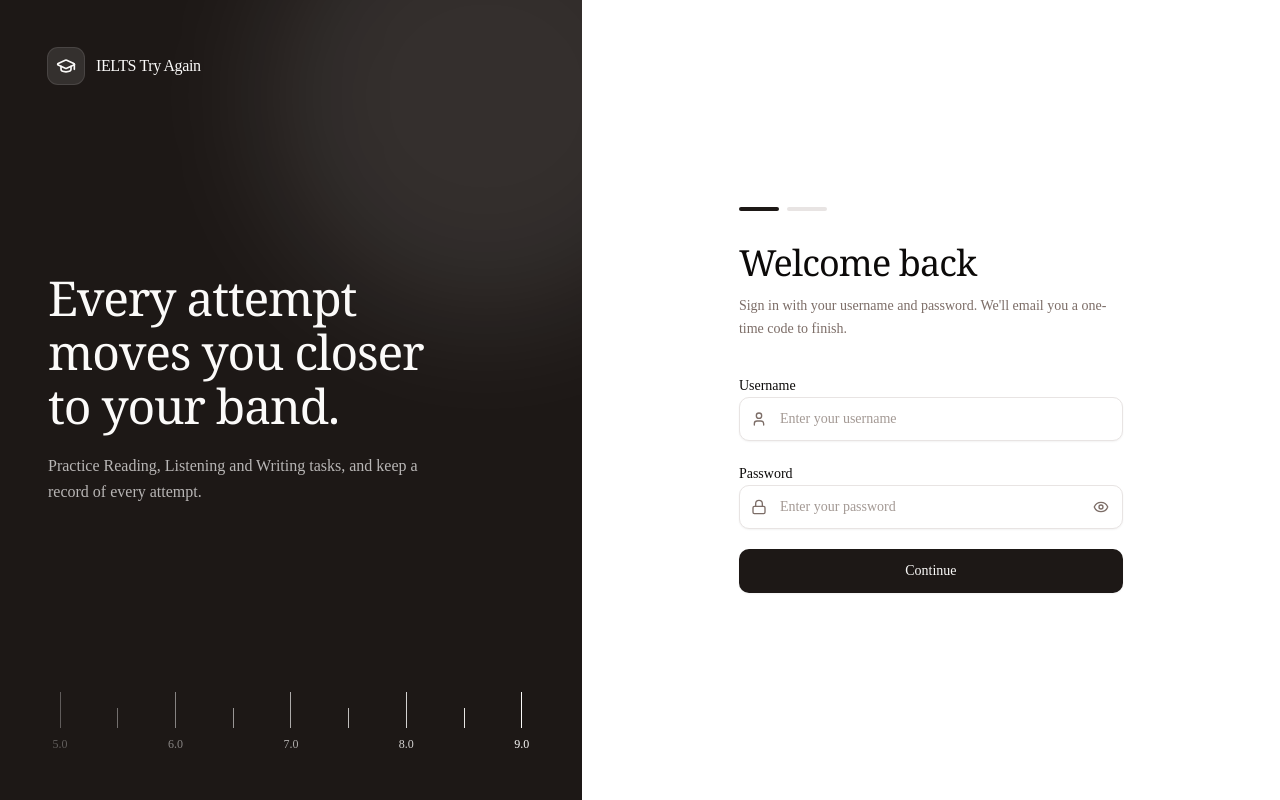
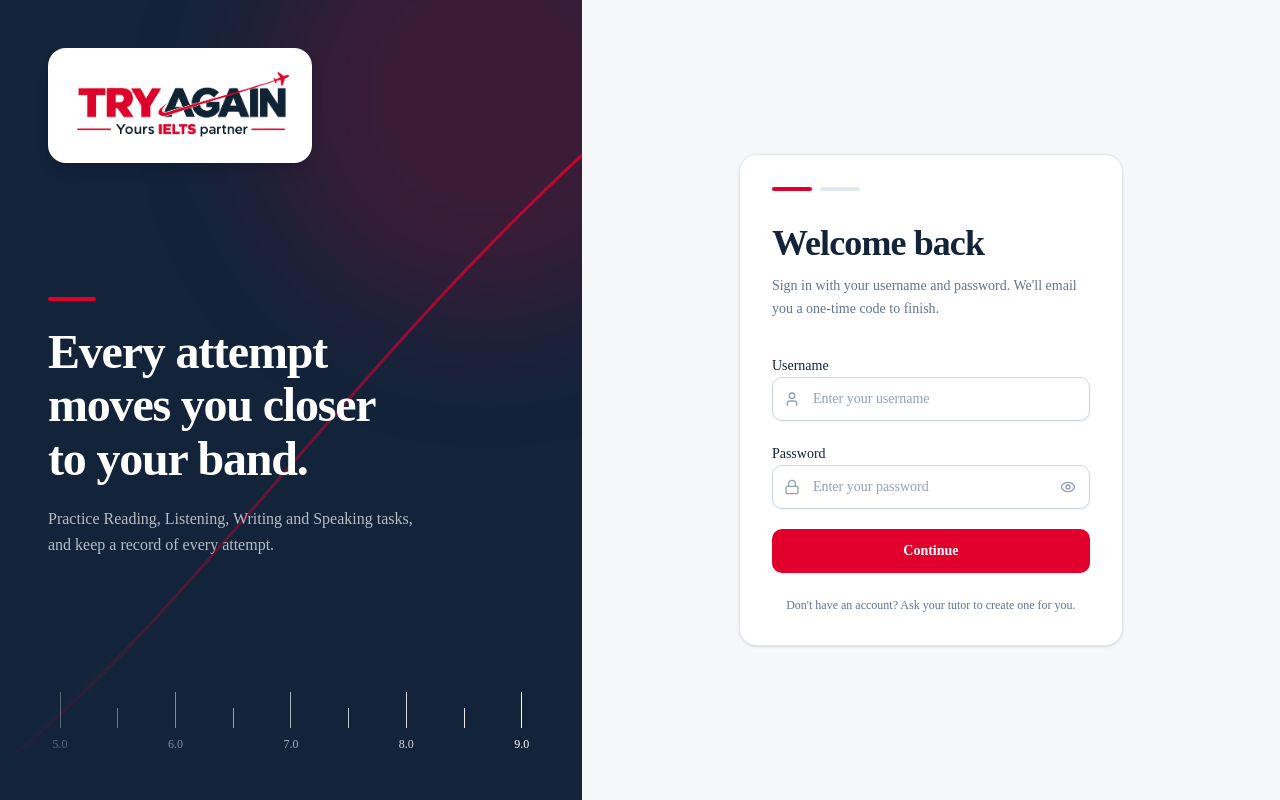
Before and after one commit to TechGajana/ielts-try-again, a Next.js app: page /login in a window 1280 px wide. Built offline with nearby package versions, Linux system fonts and the light colour scheme; no server answers.

Commit message:
updated login page

```diff
--- a/src/app/login/page.tsx
+++ b/src/app/login/page.tsx
@@ -1,21 +1,24 @@
 'use client';
 
 import { useState } from 'react';
+import Image from 'next/image';
 import { useRouter } from 'next/navigation';
-import { CircleAlert, Eye, EyeOff, GraduationCap, LoaderCircle, Lock, User } from 'lucide-react';
+import { CircleAlert, Eye, EyeOff, LoaderCircle, Lock, User } from 'lucide-react';
 import { loginStep1 } from './actions';
 
 // Half-band steps from 5.0 to 9.0, used for the decorative ruler
 const BANDS = [5, 5.5, 6, 6.5, 7, 7.5, 8, 8.5, 9];
 
-function BrandMark({ className = '' }: { className?: string }) {
+function Logo({ className = '' }: { className?: string }) {
   return (
-    <div className={`flex items-center gap-3 ${className}`}>
-      <div className="flex size-9 items-center justify-center rounded-lg bg-current/10 ring-1 ring-current/20">
-        <GraduationCap className="size-5" aria-hidden />
-      </div>
-      <span className="text-base font-medium tracking-tight">IELTS Try Again</span>
-    </div>
+    <Image
+      src="/try-again-logo.png"
+      alt="Try Again – Your IELTS partner"
+      width={2170}
+      height={720}
+      priority
+      className={`h-auto ${className}`}
+    />
   );
 }
 
@@ -42,30 +45,56 @@ export default function LoginPage() {
   }
 
   const inputClass =
-    'h-11 w-full rounded-lg border border-input bg-background pl-10 pr-3 text-base md:text-sm ' +
-    'text-foreground placeholder:text-muted-foreground/70 shadow-xs outline-none transition-[color,box-shadow,border-color] ' +
-    'focus-visible:border-ring focus-visible:ring-[3px] focus-visible:ring-ring/40 ' +
+    'h-11 w-full rounded-lg border border-slate-300 bg-white pl-10 pr-3 text-base md:text-sm ' +
+    'text-[#12233A] placeholder:text-slate-400 shadow-xs outline-none transition-[color,box-shadow,border-color] ' +
+    'focus-visible:border-[#E0002B] focus-visible:ring-[3px] focus-visible:ring-[#E0002B]/25 ' +
     'disabled:cursor-not-allowed disabled:opacity-60';
 
   return (
-    <main className="grid min-h-svh bg-background text-foreground lg:grid-cols-[minmax(0,5fr)_minmax(0,6fr)]">
+    <main className="grid min-h-svh bg-[#F6F7F9] text-[#12233A] lg:grid-cols-[minmax(0,5fr)_minmax(0,6fr)]">
       {/* ───────── Brand panel (desktop only) ───────── */}
-      <aside className="relative hidden overflow-hidden bg-primary p-12 text-primary-foreground lg:flex lg:flex-col lg:justify-between">
-
-        {/* Soft light bloom */}
+      <aside className="relative hidden overflow-hidden bg-[#12233A] p-12 text-white lg:flex lg:flex-col lg:justify-between">
+        {/* Red glow */}
         <div
           aria-hidden
-          className="pointer-events-none absolute -right-32 -top-32 size-[28rem] rounded-full bg-primary-foreground/10 blur-3xl"
+          className="pointer-events-none absolute -right-32 -top-32 size-[28rem] rounded-full bg-[#E0002B]/20 blur-3xl"
         />
 
-        <BrandMark className="relative" />
+        {/* Flight-path trail, echoing the logo */}
+        <svg
+          aria-hidden
+          viewBox="0 0 600 800"
+          preserveAspectRatio="none"
+          className="pointer-events-none absolute inset-0 size-full"
+        >
+          <defs>
+            <linearGradient id="trail" x1="0" y1="1" x2="1" y2="0">
+              <stop offset="0" stopColor="#E0002B" stopOpacity="0" />
+              <stop offset="1" stopColor="#E0002B" stopOpacity="0.9" />
+            </linearGradient>
+          </defs>
+          <path
+            d="M-20 780 C 180 640, 360 360, 640 120"
+            fill="none"
+            stroke="url(#trail)"
+            strokeWidth="3"
+            strokeLinecap="round"
+            vectorEffect="non-scaling-stroke"
+          />
+        </svg>
+
+        {/* Logo on a white card so it keeps its original colors */}
+        <div className="relative w-fit rounded-2xl bg-white p-5 shadow-lg">
+          <Logo className="w-56" />
+        </div>
 
         <div className="relative max-w-md">
-          <h2 className="font-serif text-4xl leading-[1.12] tracking-tight text-balance xl:text-5xl">
+          <span className="mb-6 block h-1 w-12 rounded-full bg-[#E0002B]" aria-hidden />
+          <h2 className="text-4xl font-bold leading-[1.12] tracking-tight text-balance xl:text-5xl">
             Every attempt moves you closer to your band.
           </h2>
-          <p className="mt-5 max-w-sm text-base leading-relaxed text-primary-foreground/70">
-            Practice Reading, Listening and Writing tasks, and keep a record of every attempt.
+          <p className="mt-5 max-w-sm text-base leading-relaxed text-white/70">
+            Practice Reading, Listening, Writing and Speaking tasks, and keep a record of every attempt.
           </p>
         </div>
 
@@ -79,7 +108,7 @@ export default function LoginPage() {
                 className="flex w-6 flex-col items-center gap-2"
                 style={{ opacity: 0.3 + (i / (BANDS.length - 1)) * 0.7 }}
               >
-                <span className={`w-px bg-primary-foreground ${whole ? 'h-9' : 'h-5'}`} />
+                <span className={`w-px bg-white ${whole ? 'h-9' : 'h-5'}`} />
                 <span className="h-4 text-xs tabular-nums">{whole ? band.toFixed(1) : ''}</span>
               </div>
             );
@@ -89,18 +118,19 @@ export default function LoginPage() {
 
       {/* ───────── Form panel ───────── */}
       <section className="flex flex-col px-6 py-8 sm:px-12">
-        <BrandMark className="lg:hidden" />
+        {/* Logo on mobile; multiply blend lets its white background melt into the page */}
+        <Logo className="w-44 mix-blend-multiply lg:hidden" />
 
         <div className="flex flex-1 items-center justify-center py-10">
-          <div className="w-full max-w-sm">
+          <div className="w-full max-w-sm rounded-2xl border border-slate-200 bg-white p-7 shadow-sm sm:p-8">
             {/* Step 1 of 2 */}
             <div className="mb-8 flex items-center gap-2" role="img" aria-label="Step 1 of 2">
-              <span className="h-1 w-10 rounded-full bg-primary" />
-              <span className="h-1 w-10 rounded-full bg-border" />
+              <span className="h-1 w-10 rounded-full bg-[#E0002B]" />
+              <span className="h-1 w-10 rounded-full bg-slate-200" />
             </div>
 
-            <h1 className="font-serif text-3xl tracking-tight sm:text-4xl">Welcome back</h1>
-            <p className="mt-3 text-sm leading-relaxed text-muted-foreground">
+            <h1 className="text-3xl font-bold tracking-tight sm:text-4xl">Welcome back</h1>
+            <p className="mt-3 text-sm leading-relaxed text-slate-500">
               Sign in with your username and password. We&apos;ll email you a one-time code to finish.
             </p>
 
@@ -111,7 +141,7 @@ export default function LoginPage() {
                 </label>
                 <div className="relative">
                   <User
-                    className="pointer-events-none absolute left-3 top-1/2 size-4 -translate-y-1/2 text-muted-foreground"
+                    className="pointer-events-none absolute left-3 top-1/2 size-4 -translate-y-1/2 text-slate-400"
                     aria-hidden
                   />
                   <input
@@ -135,7 +165,7 @@ export default function LoginPage() {
                 </label>
                 <div className="relative">
                   <Lock
-                    className="pointer-events-none absolute left-3 top-1/2 size-4 -translate-y-1/2 text-muted-foreground"
+                    className="pointer-events-none absolute left-3 top-1/2 size-4 -translate-y-1/2 text-slate-400"
                     aria-hidden
                   />
                   <input
@@ -154,7 +184,7 @@ export default function LoginPage() {
                     onClick={() => setShowPassword((v) => !v)}
                     aria-label={showPassword ? 'Hide password' : 'Show password'}
                     aria-pressed={showPassword}
-                    className="absolute right-1.5 top-1/2 flex size-8 -translate-y-1/2 items-center justify-center rounded-md text-muted-foreground transition-colors hover:text-foreground focus-visible:outline-none focus-visible:ring-[3px] focus-visible:ring-ring/40"
+                    className="absolute right-1.5 top-1/2 flex size-8 -translate-y-1/2 items-center justify-center rounded-md text-slate-400 transition-colors hover:text-[#12233A] focus-visible:outline-none focus-visible:ring-[3px] focus-visible:ring-[#E0002B]/30"
                   >
                     {showPassword ? (
                       <EyeOff className="size-4" aria-hidden />
@@ -168,7 +198,7 @@ export default function LoginPage() {
               {error && (
                 <div
                   role="alert"
-                  className="flex items-start gap-2.5 rounded-lg border border-destructive/20 bg-destructive/10 px-3.5 py-3 text-sm text-destructive"
+                  className="flex items-start gap-2.5 rounded-lg border border-[#E0002B]/20 bg-[#E0002B]/10 px-3.5 py-3 text-sm text-[#B0001F]"
                 >
                   <CircleAlert className="mt-0.5 size-4 shrink-0" aria-hidden />
                   <p>{error}</p>
@@ -178,7 +208,7 @@ export default function LoginPage() {
               <button
                 type="submit"
                 disabled={loading}
-                className="inline-flex h-11 w-full items-center justify-center gap-2 rounded-lg bg-primary text-sm font-medium text-primary-foreground shadow-xs transition-colors hover:bg-primary/90 focus-visible:outline-none focus-visible:ring-[3px] focus-visible:ring-ring/50 disabled:cursor-not-allowed disabled:opacity-70"
+                className="inline-flex h-11 w-full items-center justify-center gap-2 rounded-lg bg-[#E0002B] text-sm font-semibold text-white shadow-xs transition-colors hover:bg-[#C20026] focus-visible:outline-none focus-visible:ring-[3px] focus-visible:ring-[#E0002B]/40 disabled:cursor-not-allowed disabled:opacity-70"
               >
                 {loading ? (
                   <>
@@ -190,6 +220,10 @@ export default function LoginPage() {
                 )}
               </button>
             </form>
+
+            <p className="mt-6 text-center text-xs text-slate-500">
+              Don&apos;t have an account? Ask your tutor to create one for you.
+            </p>
           </div>
         </div>
       </section>
```
